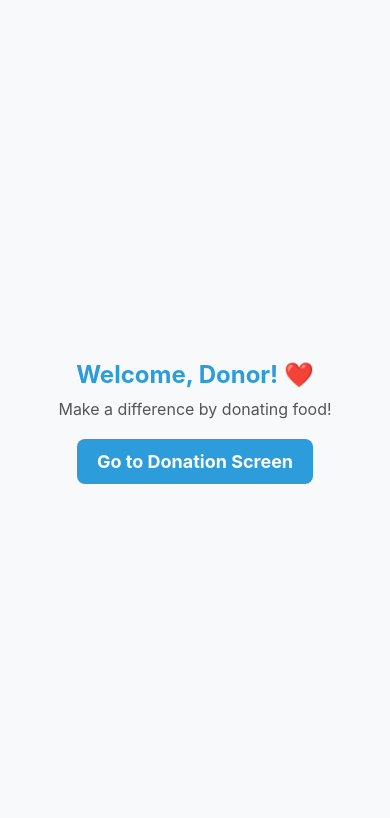
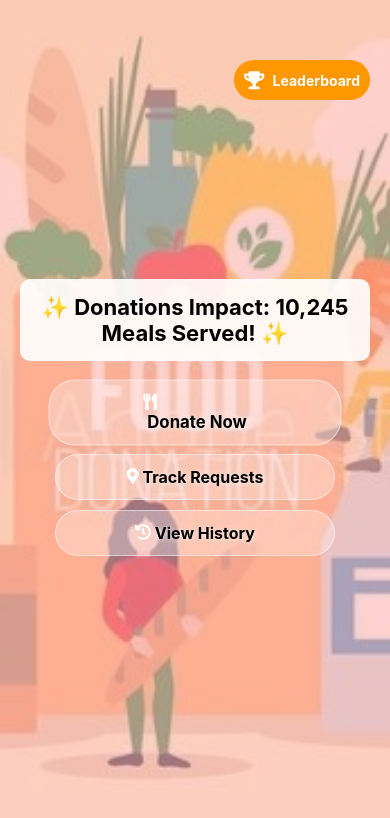
Before and after one commit to MAHIMA303/HUNGERCHAIN, a React Native app: screen /DonorHomeScreen in a window 390 px wide. Shown: the top 818 px of the page. Built offline with nearby package versions, Linux system fonts and the light colour scheme.

Commit message:
ksksksksks

```diff
--- a/package.json
+++ b/package.json
@@ -12,13 +12,18 @@
   },
   "dependencies": {
     "@expo/metro-runtime": "~4.0.1",
+    "@react-native-picker/picker": "^2.11.0",
     "@react-navigation/native": "^7.0.15",
     "@react-navigation/stack": "^7.1.2",
     "expo": "^52.0.37",
+    "expo-location": "~16.1.0",
     "react": "^18.2.0",
     "react-dom": "^18.3.1",
     "react-native": "0.78.0",
+    "react-native-confetti-cannon": "^1.5.2",
     "react-native-gesture-handler": "^2.24.0",
+    "react-native-maps": "^1.7.1",
+    "react-native-paper": "^5.13.1",
     "react-native-polyfill-globals": "^3.1.0",
     "react-native-reanimated": "^3.17.1",
     "react-native-safe-area-context": "^5.3.0",
--- a/src/screens/DonorDonationScreen.jsx
+++ b/src/screens/DonorDonationScreen.jsx
@@ -1,85 +1,93 @@
 import React, { useState } from "react";
 import { View, Text, TextInput, TouchableOpacity, StyleSheet } from "react-native";
 
-export default function DonorDonationScreen() {
-  const [foodItem, setFoodItem] = useState("");
-  const [quantity, setQuantity] = useState("");
-  const [location, setLocation] = useState("");
+const DonorDonationScreen = () => {
+  const [donation, setDonation] = useState({
+    donorName: "",
+    contactNumber: "",
+    foodItem: "",
+    quantity: "",
+    expiryDate: "",
+    pickupLocation: "",
+    foodType: "Cooked",
+    foodCategory: "Veg",
+    pickupTime: "Morning",
+    additionalNotes: ""
+  });
 
-  const handleSubmit = () => {
-    if (foodItem && quantity && location) {
-      alert("Donation Submitted Successfully! 🎉");
-      setFoodItem("");
-      setQuantity("");
-      setLocation("");
-    } else {
-      alert("Please fill all fields!");
-    }
+  const handleChange = (name, value) => {
+    setDonation({ ...donation, [name]: value });
   };
 
   return (
     <View style={styles.container}>
-      <Text style={styles.title}>Food Donation Form 🍽️</Text>
+      <Text style={styles.title}>🍲 Food Donation Form</Text>
+      <TextInput placeholder="Donor Name" style={styles.input} onChangeText={(text) => handleChange("donorName", text)} />
+      <TextInput placeholder="Contact Number" style={styles.input} keyboardType="numeric" onChangeText={(text) => handleChange("contactNumber", text)} />
+      <TextInput placeholder="Food Item" style={styles.input} onChangeText={(text) => handleChange("foodItem", text)} />
+      <TextInput placeholder="Quantity (in kg)" style={styles.input} keyboardType="numeric" onChangeText={(text) => handleChange("quantity", text)} />
+      <TextInput placeholder="Food Expiry Date (YYYY-MM-DD)" style={styles.input} onChangeText={(text) => handleChange("expiryDate", text)} />
+      <TextInput placeholder="Pickup Location" style={styles.input} onChangeText={(text) => handleChange("pickupLocation", text)} />
 
-      <TextInput
-        style={styles.input}
-        placeholder="Food Item"
-        value={foodItem}
-        onChangeText={setFoodItem}
-      />
-      <TextInput
-        style={styles.input}
-        placeholder="Quantity (in kg)"
-        value={quantity}
-        keyboardType="numeric"
-        onChangeText={setQuantity}
-      />
-      <TextInput
-        style={styles.input}
-        placeholder="Pickup Location"
-        value={location}
-        onChangeText={setLocation}
-      />
+      <Text style={styles.label}>Select Food Type:</Text>
+      <View style={styles.radioContainer}>
+        <TouchableOpacity onPress={() => handleChange("foodType", "Cooked")}
+          style={[styles.radioButton, donation.foodType === "Cooked" && styles.selectedButton]}>
+          <Text>Cooked Food</Text>
+        </TouchableOpacity>
+        <TouchableOpacity onPress={() => handleChange("foodType", "Raw")}
+          style={[styles.radioButton, donation.foodType === "Raw" && styles.selectedButton]}>
+          <Text>Raw Ingredients</Text>
+        </TouchableOpacity>
+      </View>
 
-      <TouchableOpacity style={styles.button} onPress={handleSubmit}>
-        <Text style={styles.buttonText}>Submit Donation</Text>
+      <Text style={styles.label}>Veg or Non-Veg:</Text>
+      <View style={styles.radioContainer}>
+        <TouchableOpacity onPress={() => handleChange("foodCategory", "Veg")}
+          style={[styles.radioButton, donation.foodCategory === "Veg" && styles.selectedButton]}>
+          <Text>Veg</Text>
+        </TouchableOpacity>
+        <TouchableOpacity onPress={() => handleChange("foodCategory", "Non-Veg")}
+          style={[styles.radioButton, donation.foodCategory === "Non-Veg" && styles.selectedButton]}>
+          <Text>Non-Veg</Text>
+        </TouchableOpacity>
+      </View>
+
+      <Text style={styles.label}>Pickup Timing:</Text>
+      <View style={styles.radioContainer}>
+        <TouchableOpacity onPress={() => handleChange("pickupTime", "Morning")}
+          style={[styles.radioButton, donation.pickupTime === "Morning" && styles.selectedButton]}>
+          <Text>Morning</Text>
+        </TouchableOpacity>
+        <TouchableOpacity onPress={() => handleChange("pickupTime", "Afternoon")}
+          style={[styles.radioButton, donation.pickupTime === "Afternoon" && styles.selectedButton]}>
+          <Text>Afternoon</Text>
+        </TouchableOpacity>
+        <TouchableOpacity onPress={() => handleChange("pickupTime", "Evening")}
+          style={[styles.radioButton, donation.pickupTime === "Evening" && styles.selectedButton]}>
+          <Text>Evening</Text>
+        </TouchableOpacity>
+      </View>
+
+      <TextInput placeholder="Additional Notes (Optional)" style={styles.input} onChangeText={(text) => handleChange("additionalNotes", text)} />
+
+      <TouchableOpacity style={styles.submitButton}>
+        <Text style={styles.submitText}>Submit Donation</Text>
       </TouchableOpacity>
     </View>
   );
-}
+};
 
 const styles = StyleSheet.create({
-  container: {
-    flex: 1,
-    justifyContent: "center",
-    alignItems: "center",
-    backgroundColor: "#f8f9fa",
-  },
-  title: {
-    fontSize: 24,
-    fontWeight: "bold",
-    color: "#27AE60",
-    marginBottom: 10,
-  },
-  input: {
-    width: "80%",
-    padding: 12,
-    marginVertical: 10,
-    borderWidth: 1,
-    borderColor: "#ccc",
-    borderRadius: 8,
-    backgroundColor: "#fff",
-  },
-  button: {
-    backgroundColor: "#27AE60",
-    paddingVertical: 12,
-    paddingHorizontal: 20,
-    borderRadius: 10,
-    marginTop: 10,
-  },
-  buttonText: {
-    color: "#fff",
-    fontSize: 18,
-    fontWeight: "bold",
-  },
+  container: { flex: 1, padding: 20, backgroundColor: "#FFE4E1" },
+  title: { fontSize: 24, fontWeight: "bold", textAlign: "center", marginBottom: 10 },
+  input: { backgroundColor: "white", padding: 10, marginVertical: 5, borderRadius: 8 },
+  label: { fontWeight: "bold", marginTop: 10 },
+  radioContainer: { flexDirection: "row", justifyContent: "space-between", marginVertical: 5 },
+  radioButton: { padding: 10, backgroundColor: "white", borderRadius: 8, flex: 1, alignItems: "center", marginHorizontal: 5 },
+  selectedButton: { backgroundColor: "#FFC0CB" },
+  submitButton: { backgroundColor: "rgba(255, 192, 203, 0.6)", padding: 15, borderRadius: 15, alignItems: "center", marginTop: 20, shadowColor: "#000", shadowOffset: { width: 0, height: 4 }, shadowOpacity: 0.3, shadowRadius: 5, elevation: 5 },
+  submitText: { fontSize: 16, fontWeight: "bold" }
 });
+
+export default DonorDonationScreen;
--- a/src/screens/DonorHomeScreen.jsx
+++ b/src/screens/DonorHomeScreen.jsx
@@ -1,54 +1,223 @@
-import React from "react";
-import { View, Text, TouchableOpacity, StyleSheet } from "react-native";
-import { useNavigation } from "@react-navigation/native";
+import React, { useState, useEffect } from "react";
+import {
+  View, Text, ImageBackground, TouchableOpacity,
+  StyleSheet, Animated, Easing
+} from "react-native";
+import { FontAwesome5 } from "@expo/vector-icons";
 
-export default function DonorHomePage() {
-  const navigation = useNavigation();
+const DonorHomeScreen = ({ navigation }) => {
+  const [fallingEmojis, setFallingEmojis] = useState([]);
+  const [showDonors, setShowDonors] = useState(false);
+  const pulseAnim = new Animated.Value(1); // For pulsating effect
+
+  useEffect(() => {
+    Animated.loop(
+      Animated.sequence([
+        Animated.timing(pulseAnim, {
+          toValue: 1.2,
+          duration: 800,
+          easing: Easing.ease,
+          useNativeDriver: true,
+        }),
+        Animated.timing(pulseAnim, {
+          toValue: 1,
+          duration: 800,
+          easing: Easing.ease,
+          useNativeDriver: true,
+        }),
+      ])
+    ).start();
+  }, []);
+
+  const handleImpactClick = () => {
+    setShowDonors(true);
+    const newEmojis = [];
+    for (let i = 0; i < 30; i++) {
+      newEmojis.push({
+        id: Math.random().toString(),
+        emoji: ["✨", "🎉", "🍽️"][Math.floor(Math.random() * 3)],
+        xPosition: Math.random() * 60 + 20, // Random position with spacing
+        fallAnimation: new Animated.Value(0),
+      });
+    }
+    setFallingEmojis(newEmojis);
+
+    newEmojis.forEach((emoji) => {
+      Animated.timing(emoji.fallAnimation, {
+        toValue: 600, // Falls down
+        duration: 4000,
+        useNativeDriver: false, // Cannot use native driver for layout-based animation
+      }).start();
+    });
+
+    setTimeout(() => setFallingEmojis([]), 4000);
+  };
 
   return (
-    <View style={styles.container}>
-      <Text style={styles.title}>Welcome, Donor! ❤️</Text>
-      <Text style={styles.subtitle}>Make a difference by donating food!</Text>
+    <ImageBackground
+      source={require("../assets/food_donation.jpeg")}
+      style={styles.background}
+      resizeMode="cover"
+    >
+      <View style={styles.overlay}>
+        {/* Impact Button */}
+        <TouchableOpacity style={styles.impactButton} onPress={handleImpactClick}>
+          <Text style={styles.impactText}>✨ Donations Impact: 10,245 Meals Served! ✨</Text>
+        </TouchableOpacity>
 
-      <TouchableOpacity
-        style={styles.button}
-        onPress={() => navigation.navigate("DonorDonationScreen")}
-      >
-        <Text style={styles.buttonText}>Go to Donation Screen</Text>
-      </TouchableOpacity>
-    </View>
+        {/* Falling Emojis */}
+        {fallingEmojis.map((emoji) => (
+          <Animated.Text
+            key={emoji.id}
+            style={{
+              position: "absolute",
+              top: emoji.fallAnimation,
+              left: emoji.xPosition + "%", // Fixed syntax
+              fontSize: 24,
+            }}
+          >
+            {emoji.emoji}
+          </Animated.Text>
+        ))}
+
+        {/* Floating Leaderboard Button */}
+        <TouchableOpacity
+          style={styles.leaderboardButton}
+          onPress={() => setShowDonors(!showDonors)}
+        >
+          <FontAwesome5 name="trophy" size={18} color="#fff" />
+          <Text style={styles.leaderboardText}> Leaderboard</Text>
+        </TouchableOpacity>
+
+        {/* Scoreboard - Only shows when button is clicked */}
+        {showDonors && (
+          <View style={styles.scoreBoard}>
+            {[
+              { name: "John Doe", donations: 50 },
+              { name: "Jane Smith", donations: 40 },
+              { name: "Alice Brown", donations: 35 }
+            ].map((donor, index) => (
+              <View key={index} style={styles.donorCard}>
+                <Text style={styles.donorName}>{donor.name}</Text>
+                <Text style={styles.donorCount}>Donations: {donor.donations}</Text>
+              </View>
+            ))}
+          </View>
+        )}
+
+        {/* Buttons */}
+        <View style={styles.buttonContainer}>
+          <Animated.View style={[styles.glassButton, { transform: [{ scale: pulseAnim }] }]}>
+            <TouchableOpacity onPress={() => navigation.navigate("DonorDonationScreen")}>
+              <FontAwesome5 name="utensils" size={16} color="#fff" />
+              <Text style={styles.shiningText}> Donate Now</Text>
+            </TouchableOpacity>
+          </Animated.View>
+
+          <TouchableOpacity style={styles.glassButton}>
+            <FontAwesome5 name="map-marker-alt" size={16} color="#fff" />
+            <Text style={styles.shiningText}> Track Requests</Text>
+          </TouchableOpacity>
+
+          <TouchableOpacity style={styles.glassButton}>
+            <FontAwesome5 name="history" size={16} color="#fff" />
+            <Text style={styles.shiningText}> View History</Text>
+          </TouchableOpacity>
+        </View>
+      </View>
+    </ImageBackground>
   );
-}
+};
 
 const styles = StyleSheet.create({
-  container: {
+  background: {
     flex: 1,
+    width: "100%",
+    height: "100%",
+  },
+  overlay: {
+    flex: 1,
+    backgroundColor: "rgba(255, 180, 180, 0.6)",
+    alignItems: "center",
     justifyContent: "center",
-    alignItems: "center",
-    backgroundColor: "#f8f9fa",
-  },
-  title: {
-    fontSize: 24,
-    fontWeight: "bold",
-    marginBottom: 10,
-    color: "#2D9CDB",
-  },
-  subtitle: {
-    fontSize: 16,
-    color: "#555",
-    marginBottom: 20,
-    textAlign: "center",
     paddingHorizontal: 20,
   },
-  button: {
-    backgroundColor: "#2D9CDB",
-    paddingVertical: 12,
-    paddingHorizontal: 20,
-    borderRadius: 8,
+  impactButton: {
+    padding: 15,
+    backgroundColor: "rgba(255, 255, 255, 0.9)",
+    borderRadius: 10,
+    marginBottom: 20,
+    elevation: 8,
   },
-  buttonText: {
+  impactText: {
+    fontSize: 22,
+    fontWeight: "bold",
+    color: "#000",
+    textAlign: "center",
+  },
+  scoreBoard: {
+    width: "80%",
+    alignItems: "center",
+    marginBottom: 20,
+    backgroundColor: "rgba(255, 255, 255, 0.8)",
+    padding: 15,
+    borderRadius: 15,
+    elevation: 8,
+  },
+  donorCard: {
+    alignItems: "center",
+    marginBottom: 10,
+  },
+  donorName: {
+    fontWeight: "bold",
+    fontSize: 16,
+    marginBottom: 5,
+  },
+  donorCount: {
+    fontSize: 14,
+    color: "gray",
+  },
+  buttonContainer: {
+    width: "80%",
+    alignItems: "center",
+  },
+  glassButton: {
+    flexDirection: "row",
+    alignItems: "center",
+    backgroundColor: "rgba(255, 255, 255, 0.3)",
+    padding: 12,
+    borderRadius: 25,
+    width: "100%",
+    justifyContent: "center",
+    marginBottom: 10,
+    elevation: 5,
+    borderWidth: 1,
+    borderColor: "rgba(255, 255, 255, 0.5)",
+  },
+  shiningText: {
+    fontSize: 16,
+    fontWeight: "bold",
+    color: "black",
+    textShadowColor: "rgba(255, 255, 255, 0.8)",
+    textShadowOffset: { width: 1, height: 1 },
+    textShadowRadius: 5,
+  },
+  leaderboardButton: {
+    position: "absolute",
+    top: 60,
+    right: 20,
+    backgroundColor: "#ff9800",
+    padding: 10,
+    borderRadius: 20,
+    flexDirection: "row",
+    alignItems: "center",
+  },
+  leaderboardText: {
     color: "#fff",
-    fontSize: 18,
+    fontSize: 14,
     fontWeight: "bold",
+    marginLeft: 5,
   },
 });
+
+export default DonorHomeScreen;
```
Also changed, not shown: src/screens/DonateScreen.js (added, +24 -0 lines), src/assets/food_donation.jpeg (added), 38 other files (tests, documents, lock files or other folders).
